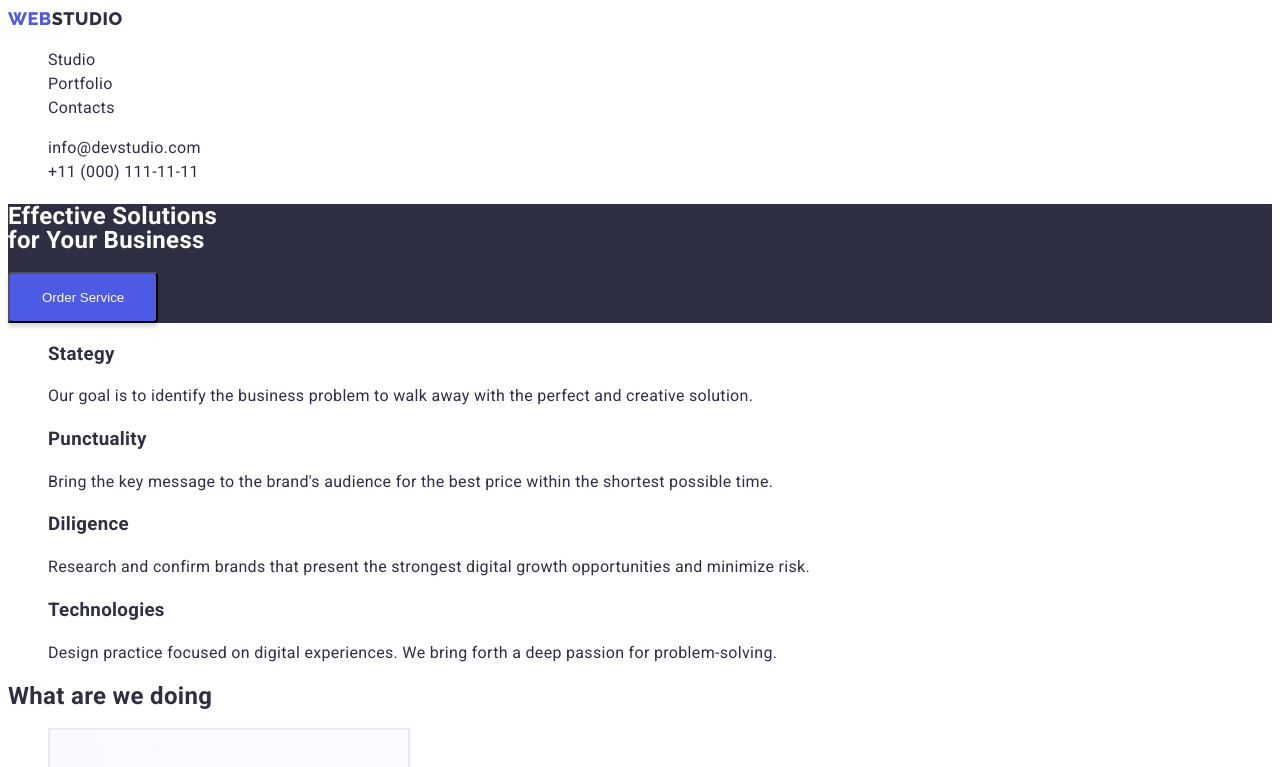
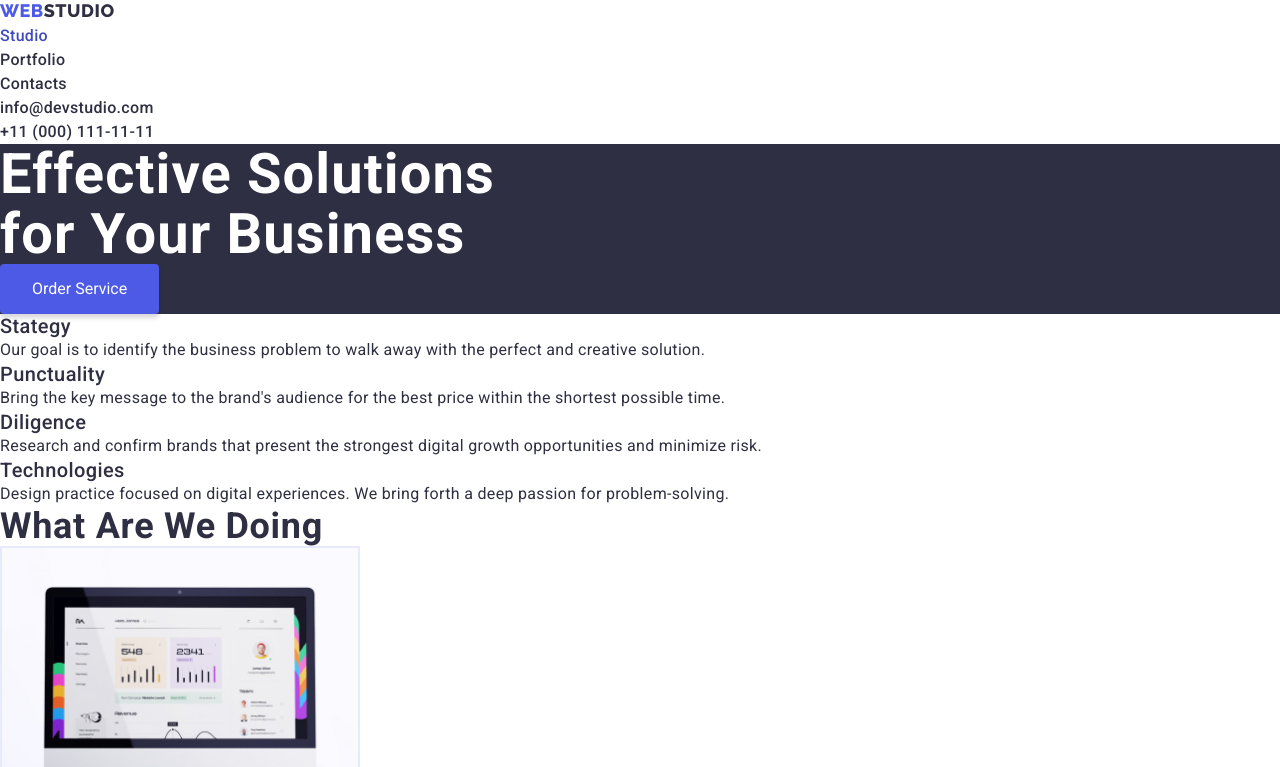
Before and after one commit to RamzVille/goit-markup-hw-02, a plain HTML site: page index.html in a window 1280 px wide. Shown: the top 767 px of the page. Drawn offline with nearby package versions, Linux system fonts and the light colour scheme.

Commit message:
3rd-pass

```diff
--- a/css/styles.css
+++ b/css/styles.css
@@ -13,9 +13,54 @@ body {
     line-height: 24px;
     letter-spacing: 0.32px;
 }
+/* default */
+h1,
+h2,
+h3,
+h4,
+h5,
+h6,
+p {
+    margin: 0;
+}
+
+html {
+    box-sizing: border-box;
+}
+
+*,
+*::after,
+*::before {
+    box-sizing: inherit;
+}
+
+img {
+    display: block;
+    max-width: 100%;
+    height: auto;
+}
+
 .link {
     text-decoration: none;
-    color: var(--navyblue);
+    color: inherit;
+}
+
+.list {
+    list-style: none;
+    padding: 0;
+    margin: 0;
+}
+
+/*---*/
+
+.active-link{
+    color: var(--ocean);
+}
+.menu-link{
+    font-size: 16px;
+    font-weight: 500;
+    line-height: 24px;
+    letter-spacing: 0.32px;
 }
 .link:hover, .link:focus {
     color: var(--iris);
@@ -32,6 +77,7 @@ body {
 .social-links .link:active {
     color: var(--ocean);
 }
+
 .logo-web, .logo-studio{
     color: var(--iris);
     font-size: 18px;
@@ -41,16 +87,13 @@ body {
     letter-spacing: 0.54px;
     text-transform: uppercase;
 }
+
 .logo-studio{
     color: var(--navyblue);
 }
 .logo-studio-white {
     color: var(--white);
 }
-.list {
-    list-style: none;
-}
-
 .image-box {
     flex-direction: column;
     justify-content: center;
@@ -83,16 +126,54 @@ body {
     background-color: var(--cloud);
     color: var(--navyblue);
 }
-
-.button {
+.main-button {
     display: inline-flex;
     padding: 16px 32px;
     align-items: flex-start;
-    gap: 10px;
+    border: none;
     border-radius: 4px;
-    background-color: var(--iris, #4D5AE5);
+    background-color: var(--iris);
     color: var(--white);
     box-shadow: 0px 4px 4px 0px rgba(0, 0, 0, 0.15);
+    cursor: pointer;
+}
+.button:hover{
+    background-color: var(--ocean);
+}
+.section-1-head{
+    font-size: 56px;
+    font-weight: 700;
+    line-height: 60px;
+    letter-spacing: 1.12px;
+}
+.section-2-title{
+    font-size: 20px;
+    font-weight: 500;
+    line-height: 24px;
+    letter-spacing: 0.4px;
+}
+.section-2-text{
+    font-size: 16px;
+    line-height: 24px;
+    letter-spacing: 0.32px;
+}
+.section-2-3-head{
+    font-size: 36px;
+    font-weight: 700;
+    line-height: 40px;
+    letter-spacing: 0.72px;
+    text-transform: capitalize;
+}
+.section-3-head{
+    font-size: 20px;
+    font-weight: 500;
+    line-height: 24px;
+    letter-spacing: 0.4px;
+}
+.section-3-p{
+    font-size: 16px;
+    line-height: 24px;
+    letter-spacing: 0.32px;
 }
 .button-filter{
     display: flex;
@@ -103,11 +184,22 @@ body {
     border: 1px solid var(--cornflower);
     background: var(--cloud);
     color: var(--iris);
+    font-size: 16px;
+    font-weight: 500;
+    line-height: 24px;
+    letter-spacing: 0.64px;
+}
+.button-hover:hover {
+    background-color: var(--ocean);
+    cursor: pointer;
+    color: var(--white);
 }
 .button-filter-active {
     background: var(--ocean);
     color: var(--white);
     box-shadow: 0px 2px 2px 0px rgba(0, 0, 0, 0.12), 0px 2px 1px 0px rgba(0, 0, 0, 0.08), 0px 3px 1px 0px rgba(0, 0, 0, 0.10);
+    border: 1px solid var(--ocean);
+    cursor: pointer;
 }
 .porfolio-card{
     display: flex;
--- a/index.html
+++ b/index.html
@@ -4,6 +4,7 @@
     <meta charset="UTF-8">
     <meta name="viewport" content="width=device-width, initial-scale=1.0">
     <title>GOIT-homework #2</title>
+    <link rel="stylesheet" href="https://cdnjs.cloudflare.com/ajax/libs/modern-normalize/1.0.0/modern-normalize.min.css" />
     <link rel="preconnect" href="https://fonts.googleapis.com">
     <link rel="preconnect" href="https://fonts.gstatic.com" crossorigin>
     <link href="https://fonts.googleapis.com/css2?family=Raleway:ital,wght@0,800;1,800&family=Roboto:ital,wght@0,400;0,500;0,700;0,900;1,400;1,500;1,700;1,900&display=swap"
@@ -15,46 +16,46 @@
         <nav>
             <a href="./index.html" class="logo-web link">WEB<span class="logo-studio">STUDIO</span></a>
             <ul class="list">
-                <li><a class="link" href="./index.html">Studio</a></li>
-                <li><a class="link" href="./portfolio.html">Portfolio</a></li>
-                <li><a class="link" href="#">Contacts</a></li>
+                <li><a class="menu-link link active-link" href="./index.html">Studio</a></li>
+                <li><a class="menu-link link" href="./portfolio.html">Portfolio</a></li>
+                <li><a class="menu-link link" href="#">Contacts</a></li>
             </ul>
          </nav>
 
         <ul class="social-links list">
-            <li><a class="link" href="mailto:info@devstudio.com">info@devstudio.com</a></li>
-            <li><a class="link" href="tel:+110001111111">+11 (000) 111-11-11</a></li>
+            <li><a class="menu-link link" href="mailto:info@devstudio.com">info@devstudio.com</a></li>
+            <li><a class="menu-link link" href="tel:+110001111111">+11 (000) 111-11-11</a></li>
         </ul>
     </header>
 
     <main>
         <section class="section-1">
-            <h1>Effective Solutions <br/>for Your Business</h1>
-            <button type="button" class="button">Order Service</button>
+            <h1 class="section-1-head">Effective Solutions <br/>for Your Business</h1>
+            <button type="button" class="main-button button">Order Service</button>
         </section>
 
         <section>
             <ul class="list">
-                <li><h3>Stategy</h3>
-                    <p>Our goal is to identify the business problem to walk away with the perfect and creative solution.</p>
+                <li><h3 class="section-2-title">Stategy</h3>
+                    <p class="section-2-text">Our goal is to identify the business problem to walk away with the perfect and creative solution.</p>
                 </li>
 
-                <li><h3>Punctuality</h3>
-                    <p>Bring the key message to the brand's audience for the best price within the shortest possible time.</p>
+                <li><h3 class="section-2-title">Punctuality</h3>
+                    <p class="section-2-text">Bring the key message to the brand's audience for the best price within the shortest possible time.</p>
                 </li>
 
-                <li><h3>Diligence</h3>
-                    <p>Research and confirm brands that present the strongest digital growth opportunities and minimize risk.</p>
+                <li><h3 class="section-2-title">Diligence</h3>
+                    <p class="section-2-text">Research and confirm brands that present the strongest digital growth opportunities and minimize risk.</p>
                 </li>
 
-                <li><h3>Technologies</h3>
-                    <p>Design practice focused on digital experiences. We bring forth a deep passion for problem-solving.</p>
+                <li><h3 class="section-2-title">Technologies</h3>
+                    <p class="section-2-text">Design practice focused on digital experiences. We bring forth a deep passion for problem-solving.</p>
                 </li>
             </ul>
         </section>
 
         <section>
-            <h2>What are we doing</h2>
+            <h2 class="section-2-3-head">What are we doing</h2>
             <ul class="list">
                 <li class="image-box"><img src="./images/what-we-do-1.jpg" width="360" alt="monitor" /></li>
                 <li class="image-box"><img src="./images/what-we-do-2.jpg" width="360" alt="cellphone" /></li>
@@ -63,29 +64,29 @@
         </section>
 
         <section class="section-3">
-            <h2>Our Team</h2>
+            <h2 class="section-2-3-head">Our Team</h2>
             <ul class="list">
                 <li class="team-card">
                     <img src="./images/profile-1.jpg" width="264" alt="Mark Guerrero" />
-                    <h3>Mark Guerrero</h3>
-                    <p>Product Designer</p>
+                    <h3 class="section-3-head">Mark Guerrero</h3>
+                    <p class="section-3-p">Product Designer</p>
                 </li>
 
                 <li class="team-card">
                     <img src="./images/profile-2.jpg" width="264" alt="Tom Ford" />
-                    <h3>Tom Ford</h3>
-                    <p>Frontend Developer</p>
+                    <h3 class="section-3-head">Tom Ford</h3>
+                    <p  class="section-3-p">Frontend Developer</p>
                 </li>
 
                 <li class="team-card">
                     <img src="./images/profile-3.jpg" width="264" alt="Camila Garcia" />
-                    <h3>Camila Garcia</h3>
-                    <p>Marketing</p>
+                    <h3 class="section-3-head">Camila Garcia</h3>
+                    <p  class="section-3-p">Marketing</p>
                 </li>
                 <li class="team-card">
                     <img src="./images/profile-4.jpg" width="264" alt="Daniel Wilson" />
-                    <h3>Daniel Wilson</h3>
-                    <p>UI Designer</p>
+                    <h3 class="section-3-head">Daniel Wilson</h3>
+                    <p  class="section-3-p">UI Designer</p>
                 </li>
             </ul>
         </section>
```
Also changed, not shown: portfolio.html (+10 -10 lines).
